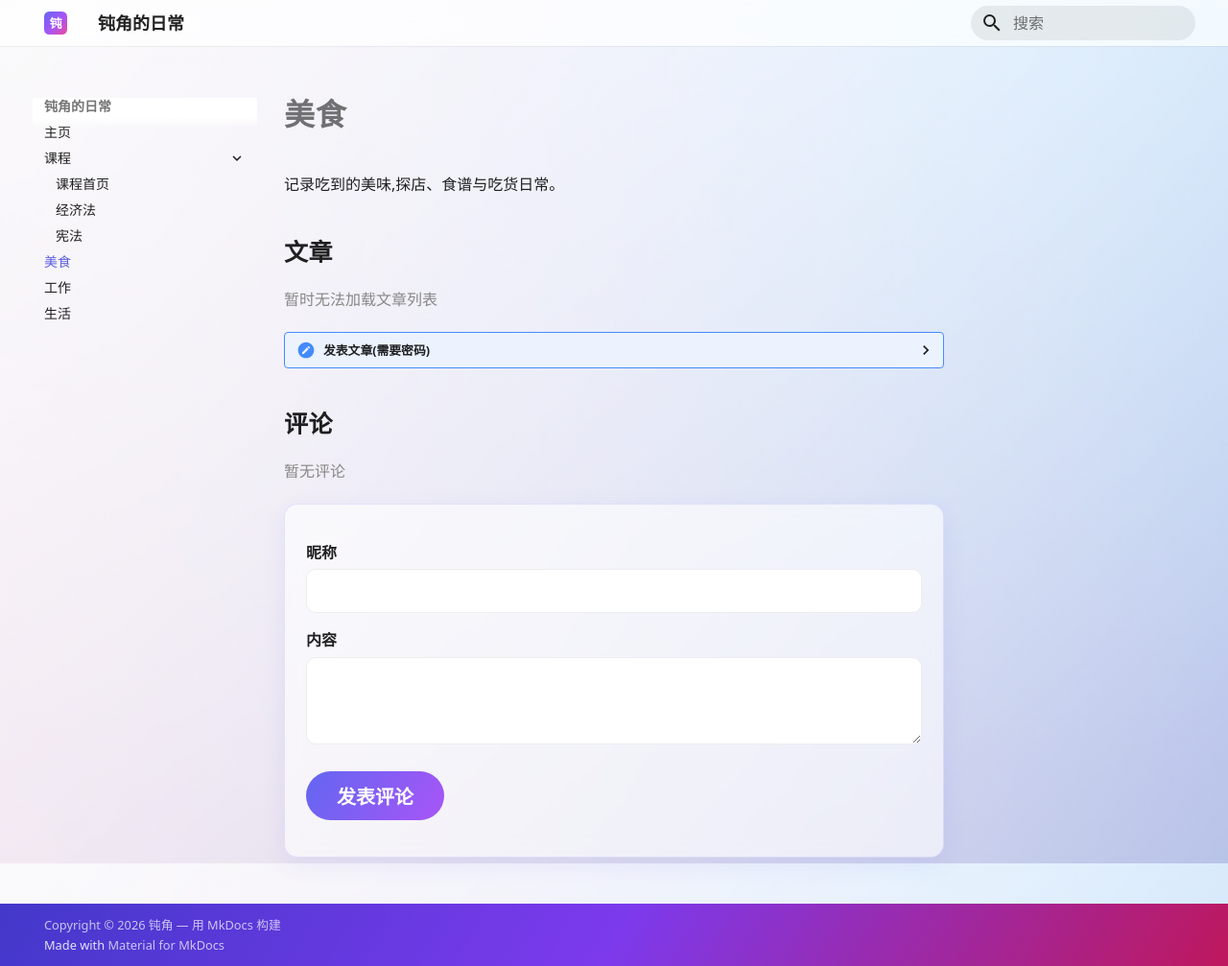
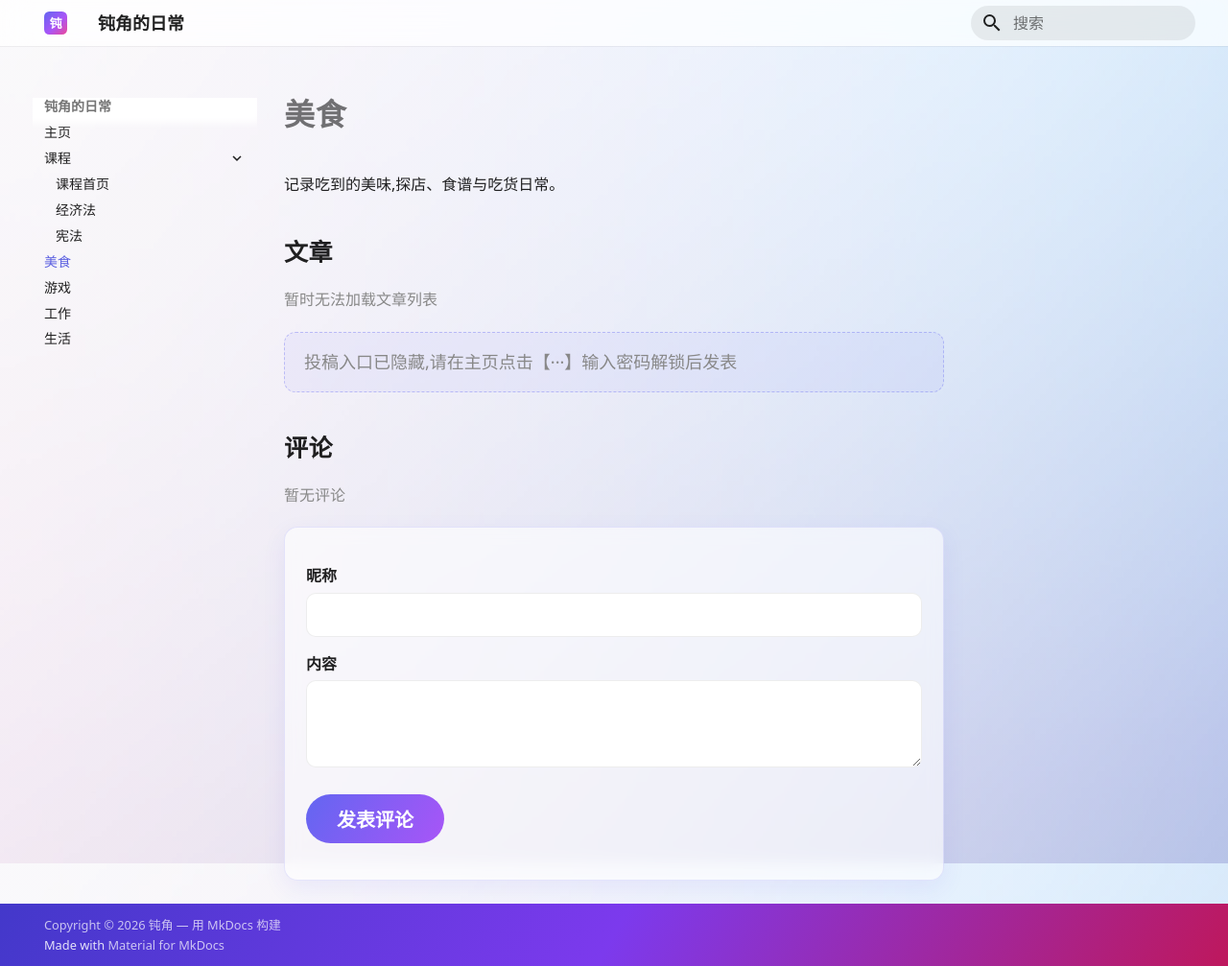
Before and after one commit to WYCwyc0508/WYCwyc0508.github.io, an MkDocs documentation site: the page built from docs/food/index.md, in a window 1280 px wide and 1007 px high. Shown: the whole window at 96% size. Built offline with MkDocs 1.6.1 and Material for MkDocs 9.7.7, drawn with Linux system fonts in a browser that asks for light colours.

Commit message:
feat: unhide game page, gate posting entrance behind homepage password

```diff
--- a/docs/assets/javascripts/posting.js
+++ b/docs/assets/javascripts/posting.js
@@ -29,6 +29,22 @@
 
   function pad(n) {
     return String(n).padStart(2, "0");
+  }
+
+  var UNLOCK_KEY = "site_post_unlocked";
+
+  function isUnlocked() {
+    try {
+      return localStorage.getItem(UNLOCK_KEY) === "1";
+    } catch (e) {
+      return false;
+    }
+  }
+
+  function setUnlocked() {
+    try {
+      localStorage.setItem(UNLOCK_KEY, "1");
+    } catch (e) {}
   }
 
   function today() {
@@ -157,17 +173,18 @@
     widget.innerHTML =
       "<h2>文章</h2>" +
       "<div class='sw-posts'></div>" +
-      "<details class='sw-post-form'>" +
-      "<summary>发表文章(需要密码)</summary>" +
+      (isUnlocked()
+        ? "<details class='sw-post-form'>" +
+          "<summary>发表文章</summary>" +
           "<form>" +
-      "<label>密码</label><input type='password' name='password' autocomplete='off'>" +
           "<label>标题</label><input type='text' name='title' maxlength='60'>" +
           "<label>正文(支持 Markdown)</label><textarea name='body' rows='8'></textarea>" +
           "<label>图片(可选,最多 5 张)</label><input type='file' name='files' accept='image/*' multiple>" +
           "<button type='submit'>发布</button>" +
           "<div class='sw-status'></div>" +
           "</form>" +
-      "</details>" +
+          "</details>"
+        : "<p class='sw-post-locked'>投稿入口已隐藏,请在主页点击【···】输入密码解锁后发表</p>") +
       "<h2>评论</h2>" +
       "<div class='sw-comments'></div>" +
       "<form class='sw-comment-form'>" +
@@ -228,12 +245,13 @@
       });
     }
 
-    widget.querySelector(".sw-post-form form").addEventListener("submit", function (e) {
+    var postForm = widget.querySelector(".sw-post-form form");
+    if (postForm) {
+      postForm.addEventListener("submit", function (e) {
       e.preventDefault();
       var f = e.target;
       var status = f.querySelector(".sw-status");
       var btn = f.querySelector("button");
-      var password = f.querySelector("[name=password]").value.trim();
       var title = f.querySelector("[name=title]").value.trim();
       var body = f.querySelector("[name=body]").value.trim();
       var files = Array.from(f.querySelector("[name=files]").files || []);
@@ -245,9 +263,6 @@
 
       if (!title || !body) {
         return show("请填写标题和正文", true);
-      }
-      if (password !== b64decode(CONFIG.password)) {
-        return show("密码错误", true);
       }
       if (files.length > 5) {
         return show("最多上传 5 张图片", true);
@@ -318,6 +333,7 @@
         }
       })();
     });
+    }
 
     widget.querySelector(".sw-comment-form").addEventListener("submit", function (e) {
       e.preventDefault();
@@ -369,7 +385,6 @@
   var secretToggle = document.querySelector(".secret-toggle");
   if (secretToggle) {
     var secretForm = document.querySelector(".secret-form");
-    var secretLink = document.querySelector(".secret-link");
     var secretMsg = secretForm.querySelector(".secret-msg");
     secretToggle.addEventListener("click", function () {
       secretForm.hidden = !secretForm.hidden;
@@ -380,7 +395,9 @@
       if (value === b64decode(CONFIG.password)) {
         secretForm.hidden = true;
         secretToggle.hidden = true;
-        secretLink.hidden = false;
+        setUnlocked();
+        secretMsg.textContent = "投稿权限已开启,可前往游戏、工作、生活、美食等页面发表文章";
+        secretMsg.className = "secret-msg secret-msg-ok";
       } else {
         secretMsg.textContent = "密码错误";
         secretMsg.className = "secret-msg secret-msg-error";
--- a/docs/assets/stylesheets/extra.css
+++ b/docs/assets/stylesheets/extra.css
@@ -284,6 +284,21 @@ body {
   font-size: 0.85rem;
 }
 
+.secret-msg-ok {
+  color: #16a34a;
+  font-weight: 600;
+}
+
+.sw-post-locked {
+  margin: 1rem 0;
+  padding: 0.8rem 1rem;
+  color: #888;
+  font-size: 0.9rem;
+  border: 1px dashed rgba(99, 102, 241, 0.35);
+  border-radius: 12px;
+  background: rgba(99, 102, 241, 0.06);
+}
+
 .secret-link[hidden] {
   display: none;
 }
--- a/mkdocs.yml
+++ b/mkdocs.yml
@@ -36,6 +36,7 @@ nav:
       - 经济法: course/jingjifa/index.md
       - 宪法: course/xianfa/index.md
   - 美食: food/index.md
+  - 游戏: game/index.md
   - 工作: about/index.md
   - 生活: life/index.md
 
```
Also changed, not shown: docs/index.md (+0 -1 lines). Lines whose indentation alone changed are shown as unchanged.
